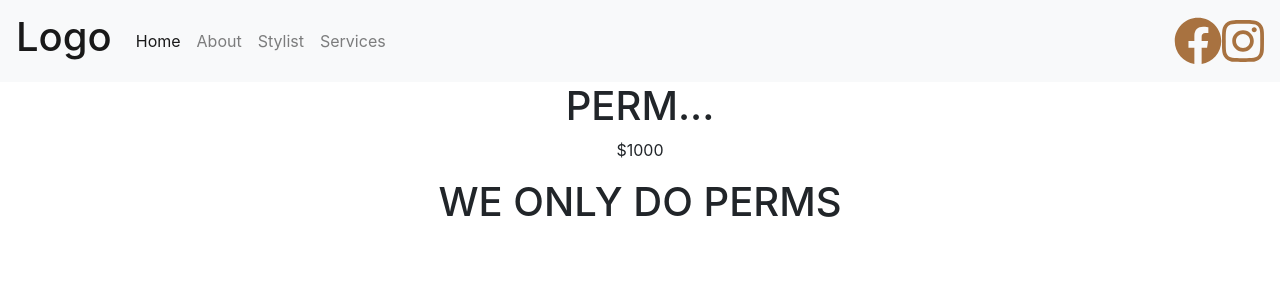
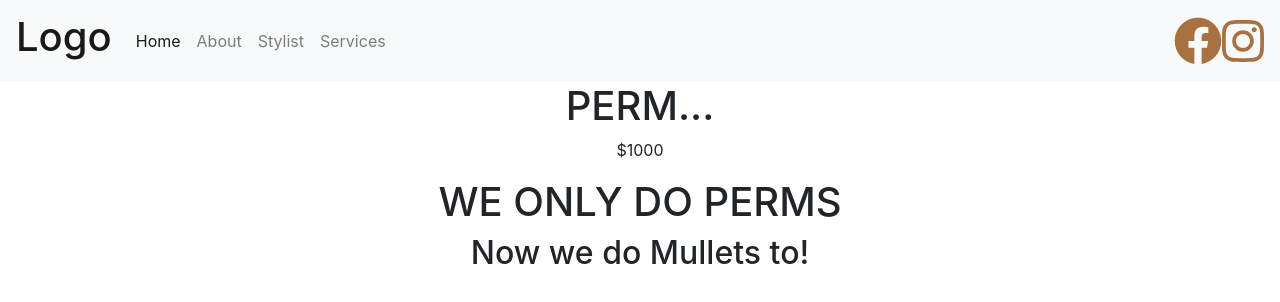
Before and after one commit to popemray00/salon, a React (Create React App) app in the folder client/: page /services in a window 1280 px wide. Shown: the top 302 px of the page. Built offline with nearby package versions, Linux system fonts and the light colour scheme.

Commit message:
services updated

```diff
--- a/client/src/components/Services.js
+++ b/client/src/components/Services.js
@@ -8,6 +8,7 @@ class Services extends React.Component {
             <h1>PERM...</h1>
             <p>$1000</p>
             <h1>WE ONLY DO PERMS</h1>
+            <h2>Now we do Mullets to!</h2>
         </div>
       )
     }
```
